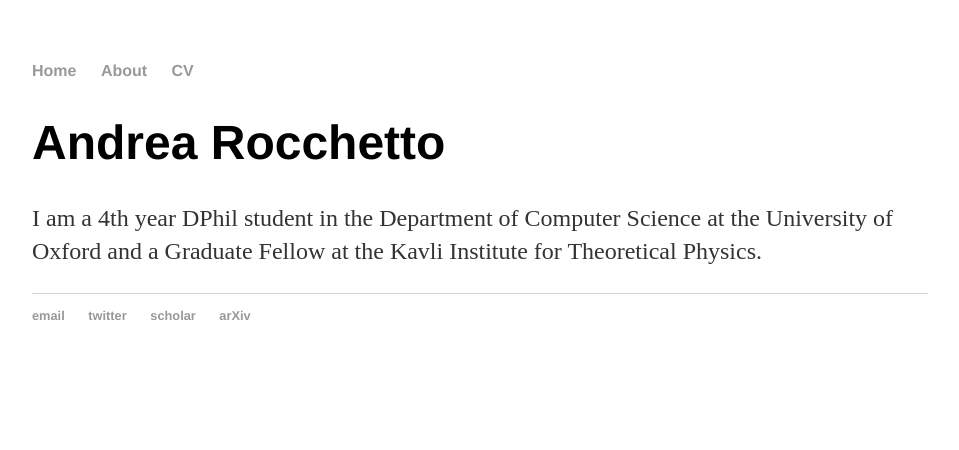
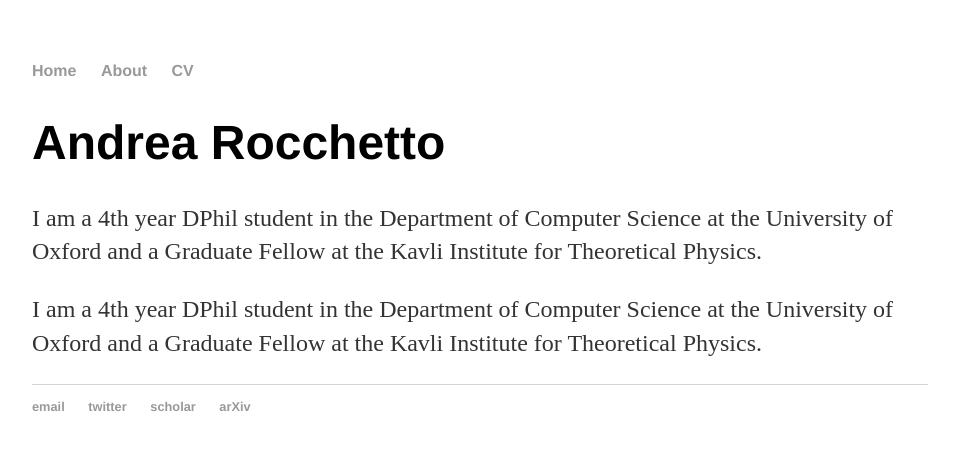
Before and after one commit to andrearocchetto/andrearocchetto.github.io, a Jekyll site: the page built from index.html, in a window 1280 px wide. Shown: the top 450 px of the page, without its empty margins (160-1119 px from the left). Built offline with Jekyll 4.4.1, drawn with Linux system fonts in a browser that asks for light colours.

Commit message:
Update index.html

```diff
--- a/index.html
+++ b/index.html
@@ -5,4 +5,6 @@ title: Andrea Rocchetto
 <div class="blurb">
 	<h1>Andrea Rocchetto</h1>
 	<p>I am a 4th year DPhil student in the Department of Computer Science at the University of Oxford and a Graduate Fellow at the Kavli Institute for Theoretical Physics.</p>
+	<p></p>
+	<p>I am a 4th year DPhil student in the Department of Computer Science at the University of Oxford and a Graduate Fellow at the Kavli Institute for Theoretical Physics.</p>
 </div><!-- /.blurb -->
```
